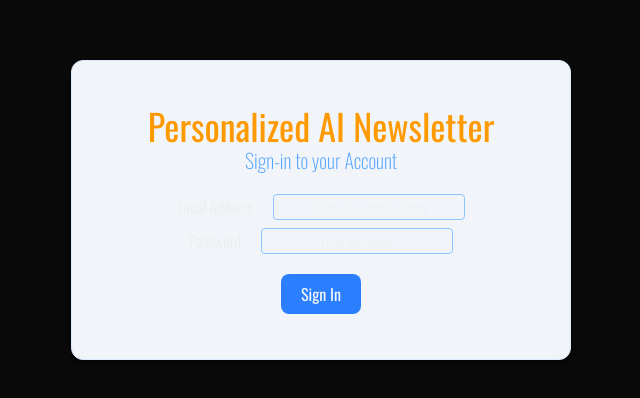
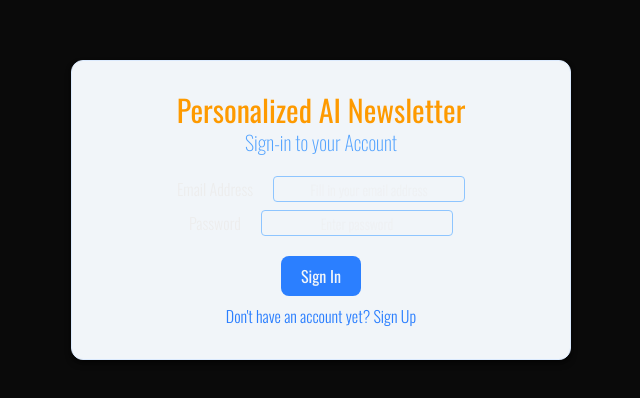
Before and after one commit to HerbertSegismar/ai-saas, a Next.js app: page /signin in a window 1280 px wide. Shown: the part 190-588 px from the top of the page, without its empty margins (319-959 px from the left). Built offline with nearby package versions, Linux system fonts and the light colour scheme.

Commit message:
card size on mobile

```diff
--- a/app/signin/page.tsx
+++ b/app/signin/page.tsx
@@ -1,16 +1,16 @@
 export default function SignIn() {
     return (
       <div className="twcontainer">
-        <div className="bg-slate-100 shadow-black/50 shadow-md border border-blue-100 rounded-xl w-80 md:w-[500px] h-64 md:h-[300px] twflex flex-col">
+        <div className="bg-slate-100 shadow-black/50 shadow-md border border-blue-100 rounded-xl w-88 md:w-[500px] h-64 md:h-[300px] twflex flex-col">
           <div>
-            <h1 className="text-amber-500 text-2xl md:text-4xl">
+            <h1 className="text-amber-500 text-2xl md:text-3xl">
               Personalized AI Newsletter
             </h1>
             <p className=" text-blue-400 font-extralight text-center text-lg md:text-xl mb-5">
               Sign-in to your Account
             </p>
           </div>
-          <div className="twflex">
+          <div className="twflex flex-col gap-2">
             <form action="">
               <div className="mb-2 twflex gap-5 font-light">
                 <label>Email Address</label>
@@ -38,6 +38,9 @@ export default function SignIn() {
                 <button type="submit">Sign In</button>
               </div>
             </form>
+            <div className="font-light text-blue-500">
+                <button>Don't have an account yet? Sign Up</button>
+            </div>
           </div>
         </div>
       </div>
```
